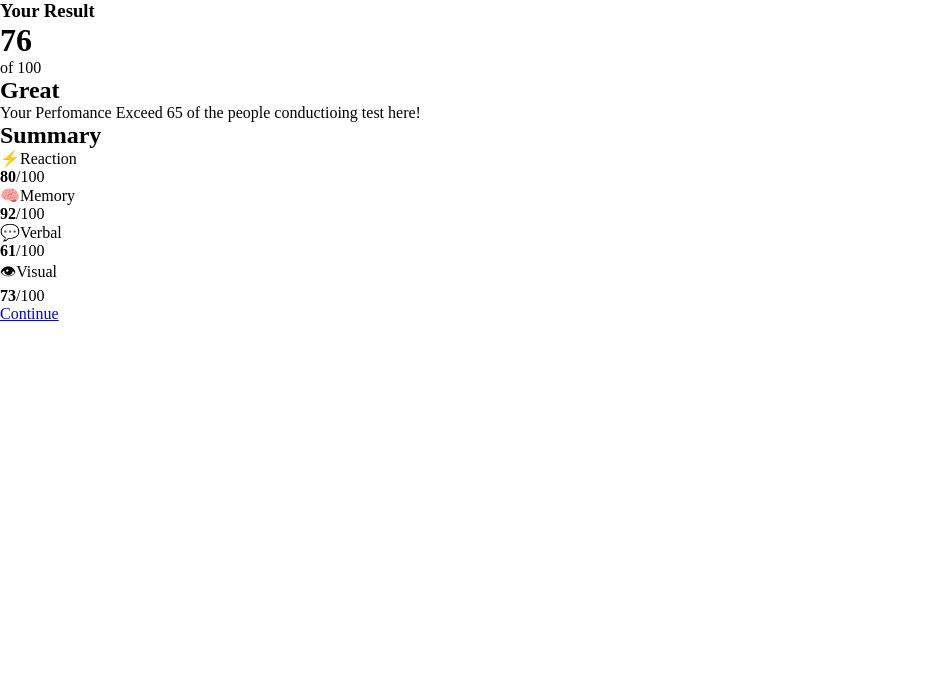
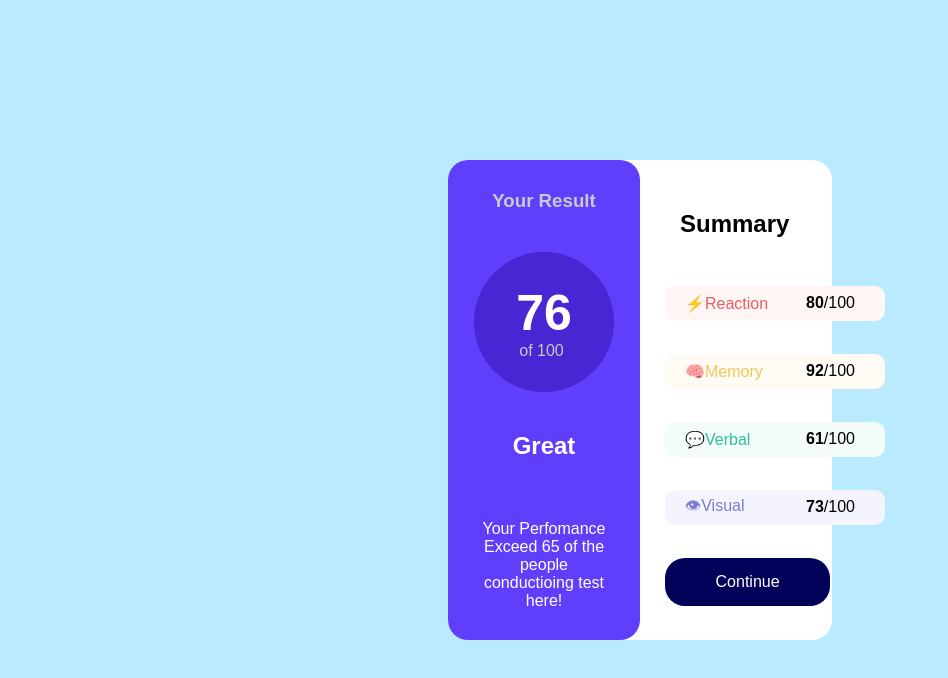
Before and after one commit to peradzed/homework_6, a plain HTML site: page index.html in a window 1280 px wide. Shown: the whole page, without its empty margins (0-948 px from the left). Drawn offline with Linux system fonts and the light colour scheme.

Commit message:
add styles

```diff
--- a/style.css
+++ b/style.css
@@ -2,3 +2,143 @@
   margin: 0;
   padding: 0;
 }
+
+body {
+  display: flex;
+  justify-content: center;
+  height: 100vh;
+  align-items: center;
+  font-family: Arial, Helvetica, sans-serif;
+  background-color: rgb(185, 234, 253);
+}
+
+.card {
+  display: flex;
+  flex-direction: row;
+  align-items: center;
+  background-color: white;
+  border-radius: 20px;
+  width: 30%;
+}
+
+.result {
+  display: flex;
+  flex-direction: column;
+  align-items: center;
+  background-color: rgb(95, 63, 252);
+  color: white;
+  width: 50%;
+  border-radius: 20px;
+  text-align: center;
+}
+
+h1 {
+  font-size: 50px;
+}
+
+h2,
+p,
+h3 {
+  margin: 30px;
+}
+
+h3 {
+  color: rgb(201, 201, 201);
+}
+
+.avgpoint {
+  display: flex;
+  flex-direction: column;
+  justify-content: center;
+  background-color: rgb(72, 38, 212);
+  color: white;
+  width: 140px;
+  height: 140px;
+  border-radius: 70px;
+  text-align: center;
+  margin: 10px;
+}
+
+.avgpoint span {
+  color: rgb(201, 201, 201);
+}
+
+.points {
+  color: black;
+}
+
+.summary h2 {
+  padding-top: 0px;
+}
+.summary {
+  display: flex;
+  flex-direction: column;
+  justify-content: space-around;
+  background-color: white;
+  height: 444px;
+  padding-left: 10px;
+  width: 30%;
+  border-bottom-right-radius: 20px;
+  border-top-right-radius: 20px;
+}
+
+.reaction {
+  display: flex;
+  justify-content: space-between;
+  align-items: center;
+  border-radius: 10px;
+  padding: 5px 0px 5px 20px;
+  background-color: rgb(255, 246, 245);
+  color: rgb(236, 92, 104);
+}
+
+.memory {
+  display: flex;
+  justify-content: space-between;
+  align-items: center;
+  border-radius: 10px;
+  padding: 5px 0px 5px 20px;
+  background-color: rgb(255, 250, 244);
+  color: rgb(238, 201, 90);
+}
+
+.verbal {
+  display: flex;
+  justify-content: space-between;
+  align-items: center;
+  border-radius: 10px;
+  padding: 5px 0px 5px 20px;
+  background-color: rgb(243, 252, 249);
+  color: rgb(47, 193, 152);
+}
+
+.visual {
+  display: flex;
+  justify-content: space-between;
+  align-items: center;
+  border-radius: 10px;
+  padding: 5px 0px 5px 20px;
+  background-color: rgb(244, 244, 254);
+  color: rgb(123, 123, 211);
+}
+
+.summary div {
+  width: 200px;
+  margin: 15px;
+  height: 25px;
+}
+
+.btn {
+  text-align: center;
+  text-decoration: none;
+  background-color: rgb(1, 1, 90);
+  border-radius: 20px;
+  color: white;
+  padding: 15px 25px 15px 25px;
+  margin: 15px;
+  width: 100%;
+}
+
+span {
+  margin: 0px 5px 0px 0px;
+}
```
